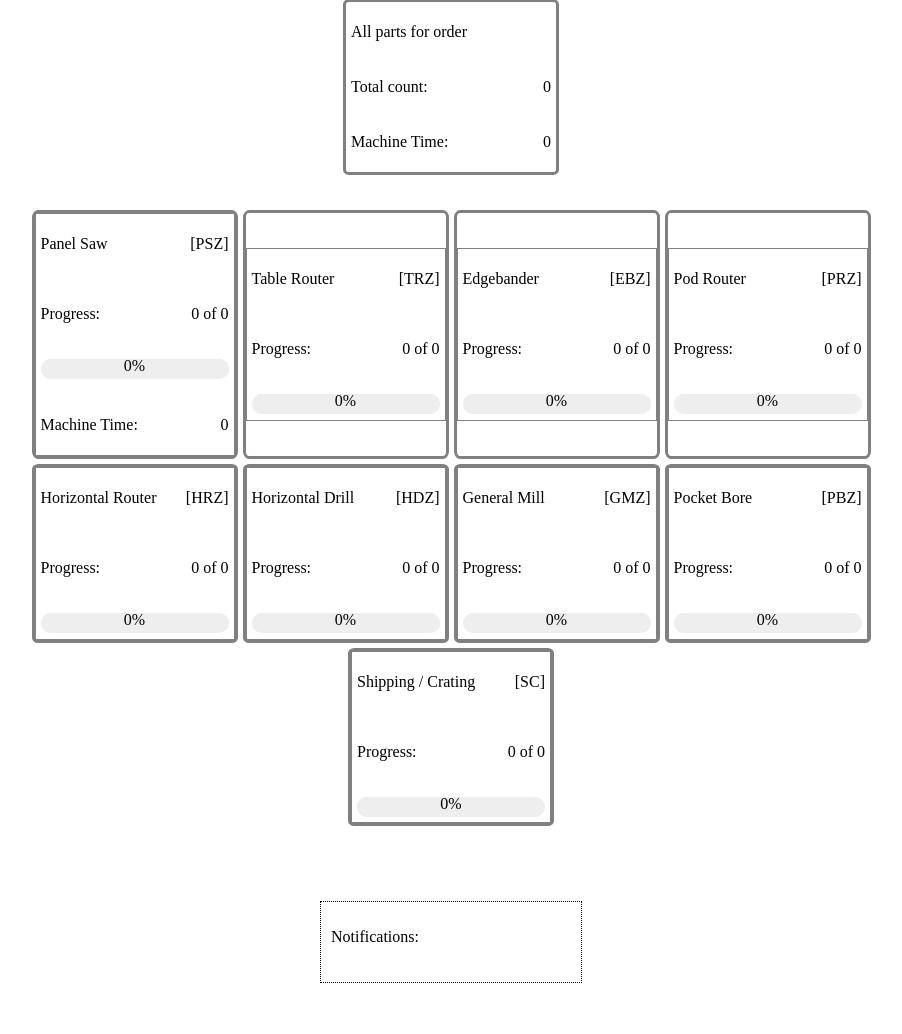
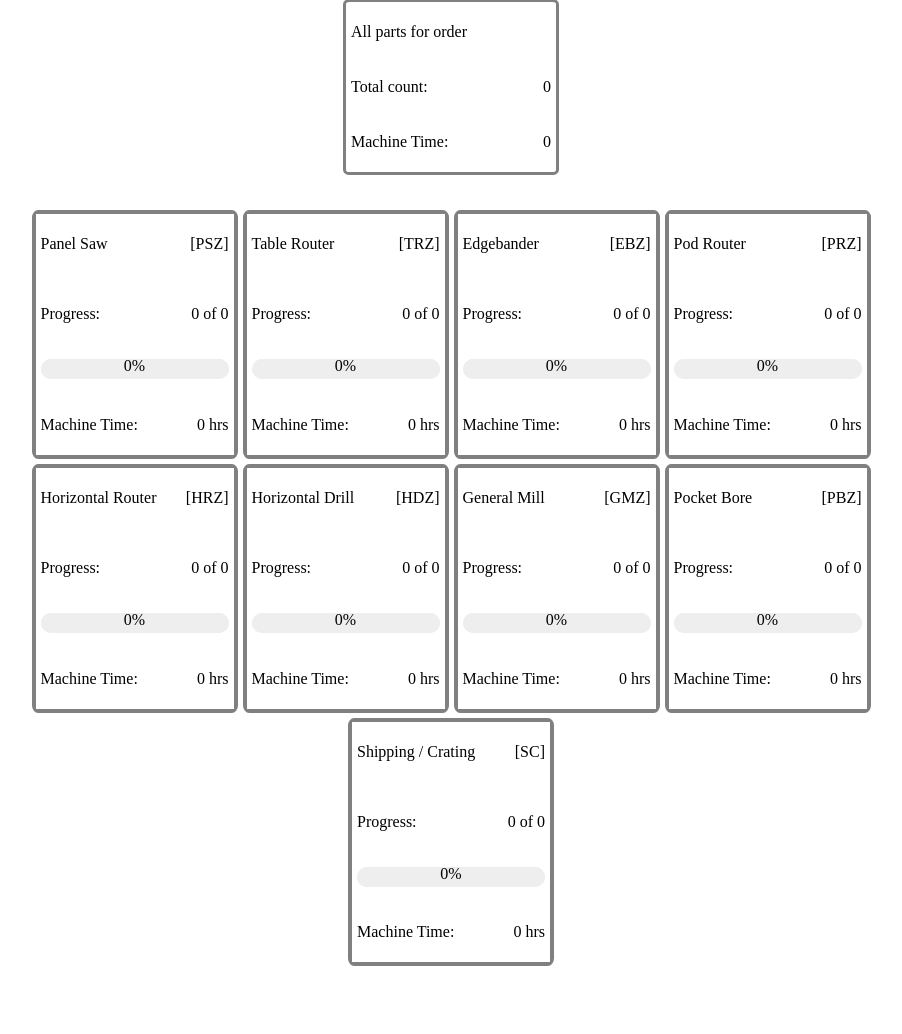
Before and after one commit to chris-lunsford/XMES_FastAPI, a FastAPI app: page /order-dashboard in a window 1280 px wide. Shown: the part 172-1206 px from the top of the page, without its empty margins (189-1091 px from the left). Run offline with FastAPI, Linux system fonts and the light colour scheme.

Commit message:
machine time working

```diff
--- a/main.py
+++ b/main.py
@@ -495,12 +495,9 @@ async def handle_fetch_joblist_daterange(resource: str, start_date: str, end_dat
 
 
 @app.get('/api/fetch-runtime-machines', tags=["Order Status"])
-async def handle_fetch_runtime_machines(
-    resources: List[str] = Query(WORK_STATIONS),
-    orderid: str = None
-    ):
+async def handle_fetch_runtime_machines(orderid: str):
     try:
-        result = fetch_runtime_machines(resources, orderid)
+        result = fetch_runtime_machines(orderid)
         return result
     except Exception as e:
         raise HTTPException(status_code=500, detail=str(e))
--- a/templates/orderDashboardEventHandlers.js
+++ b/templates/orderDashboardEventHandlers.js
@@ -290,13 +290,13 @@ function fetchMachineRuntimes(orderID) {
                 totalRuntimeElement.textContent = (totalTime / 60).toFixed(2) + ' hrs';
             }
 
-            // Update individual machine runtimes
-            for (const [machineCode, runtime] of Object.entries(data)) {
-                if (machineCode !== 'Total') {
-                    const runtimeElement = document.getElementById(`up-time-${machineCode}`);
+            // Update work group runtimes
+            for (const [workGroupCode, runtime] of Object.entries(data)) {
+                if (workGroupCode !== 'Total') {
+                    const runtimeElement = document.getElementById(`up-time-${workGroupCode}`);
                     if (runtimeElement) {
-                        const machineTime = Number(runtime || 0);
-                        runtimeElement.textContent = (machineTime / 60).toFixed(2) + ' hrs';
+                        const workGroupTime = Number(runtime || 0);
+                        runtimeElement.textContent = (workGroupTime / 60).toFixed(2) + ' hrs';
                     }
                 }
             }
--- a/templates/orderdashboard.html
+++ b/templates/orderdashboard.html
@@ -68,7 +68,7 @@
                                 <p>Machine Time:</p>
                             </div>
                             <div class="times">
-                                <p id="up-time-PSZ">0</p>
+                                <p id="up-time-PSZ">0 hrs</p>
                             </div>
                         </div>
                     </section>
@@ -87,6 +87,14 @@
                             <progress id="progress-bar-TRZ" value="0" max="100"></progress>
                             <span id="progress-text-TRZ">0%</span>
                         </div>
+                        <div class="run-time-container trz">
+                            <div class="run-time">
+                                <p>Machine Time:</p>
+                            </div>
+                            <div class="times">
+                                <p id="up-time-TRZ">0 hrs</p>
+                            </div>
+                        </div>
                     </section>
                 </div>
                 <div class="machine-container ebz" id="machine-EBZ">
@@ -102,6 +110,14 @@
                         <div class="progressbar-container">
                             <progress id="progress-bar-EBZ" value="0" max="100"></progress>
                             <span id="progress-text-EBZ">0%</span>
+                        </div>
+                        <div class="run-time-container ebz">
+                            <div class="run-time">
+                                <p>Machine Time:</p>
+                            </div>
+                            <div class="times">
+                                <p id="up-time-EBZ">0 hrs</p>
+                            </div>
                         </div>
                     </section>
                 </div>
@@ -119,6 +135,14 @@
                             <progress id="progress-bar-PRZ" value="0" max="100"></progress>
                             <span id="progress-text-PRZ">0%</span>
                         </div>
+                        <div class="run-time-container prz">
+                            <div class="run-time">
+                                <p>Machine Time:</p>
+                            </div>
+                            <div class="times">
+                                <p id="up-time-PRZ">0 hrs</p>
+                            </div>
+                        </div>
                     </section>
                 </div>
                 <div class="machine-container hrz" id="machine-HRZ">
@@ -134,6 +158,14 @@
                         <div class="progressbar-container">
                             <progress id="progress-bar-HRZ" value="0" max="100"></progress>
                             <span id="progress-text-HRZ">0%</span>
+                        </div>
+                        <div class="run-time-container hrz">
+                            <div class="run-time">
+                                <p>Machine Time:</p>
+                            </div>
+                            <div class="times">
+                                <p id="up-time-HRZ">0 hrs</p>
+                            </div>
                         </div>
                     </section>
                 </div>
@@ -151,6 +183,14 @@
                             <progress id="progress-bar-HDZ" value="0" max="100"></progress>
                             <span id="progress-text-HDZ">0%</span>
                         </div>
+                        <div class="run-time-container hdz">
+                            <div class="run-time">
+                                <p>Machine Time:</p>
+                            </div>
+                            <div class="times">
+                                <p id="up-time-HDZ">0 hrs</p>
+                            </div>
+                        </div>
                     </section>
                 </div>
                 <div class="machine-container gmz" id="machine-GMZ">
@@ -166,6 +206,14 @@
                         <div class="progressbar-container">
                             <progress id="progress-bar-GMZ" value="0" max="100"></progress>
                             <span id="progress-text-GMZ">0%</span>
+                        </div>
+                        <div class="run-time-container gmz">
+                            <div class="run-time">
+                                <p>Machine Time:</p>
+                            </div>
+                            <div class="times">
+                                <p id="up-time-GMZ">0 hrs</p>
+                            </div>
                         </div>
                     </section>
                 </div>
@@ -183,6 +231,14 @@
                             <progress id="progress-bar-PBZ" value="0" max="100"></progress>
                             <span id="progress-text-PBZ">0%</span>
                         </div>
+                        <div class="run-time-container pbz">
+                            <div class="run-time">
+                                <p>Machine Time:</p>
+                            </div>
+                            <div class="times">
+                                <p id="up-time-PBZ">0 hrs</p>
+                            </div>
+                        </div>
                     </section>
                 </div>
                 <div class="machine-container scz" id="machine-SCZ">
@@ -198,6 +254,14 @@
                         <div class="progressbar-container">
                             <progress id="progress-bar-SCZ" value="0" max="100"></progress>
                             <span id="progress-text-SCZ">0%</span>
+                        </div>
+                        <div class="run-time-container scz">
+                            <div class="run-time">
+                                <p>Machine Time:</p>
+                            </div>
+                            <div class="times">
+                                <p id="up-time-SCZ">0 hrs</p>
+                            </div>
                         </div>
                     </section>
                 </div>
```
Also changed, not shown: sql_functions.py (+125 -14 lines).
